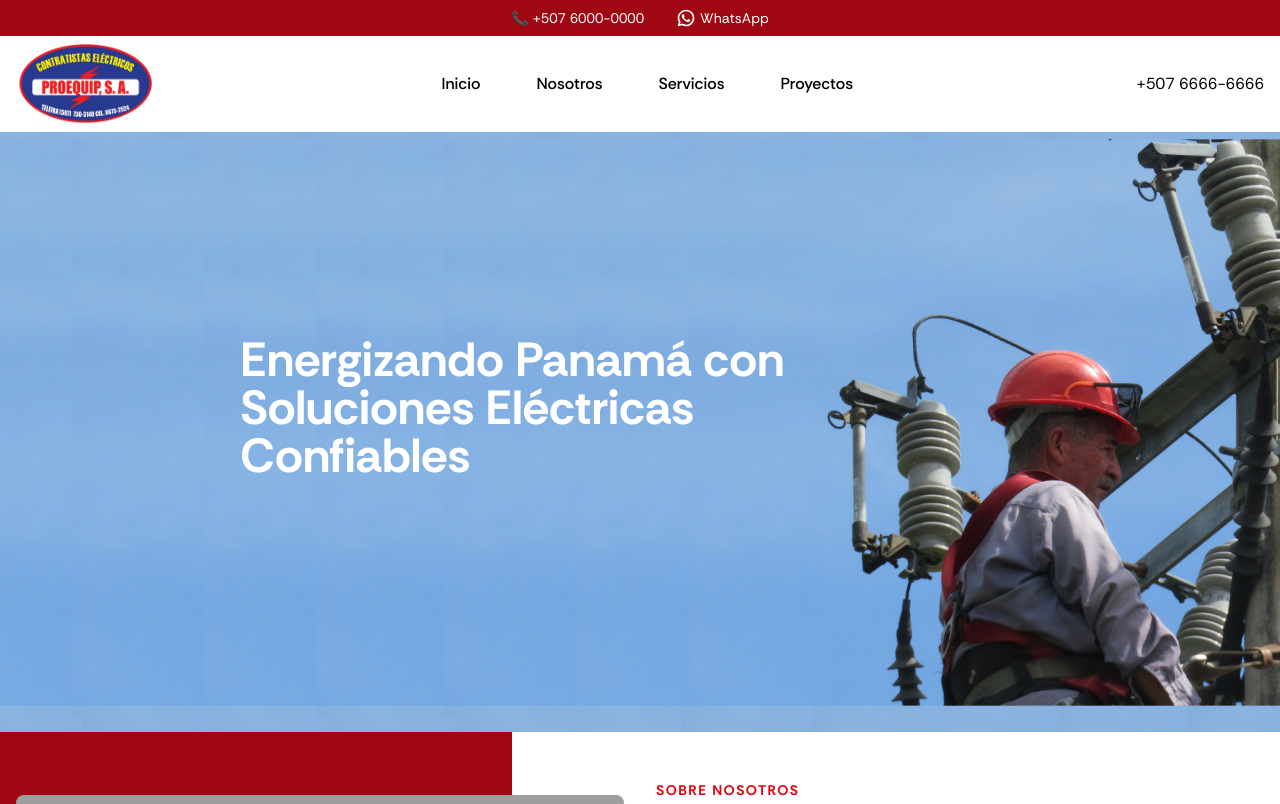
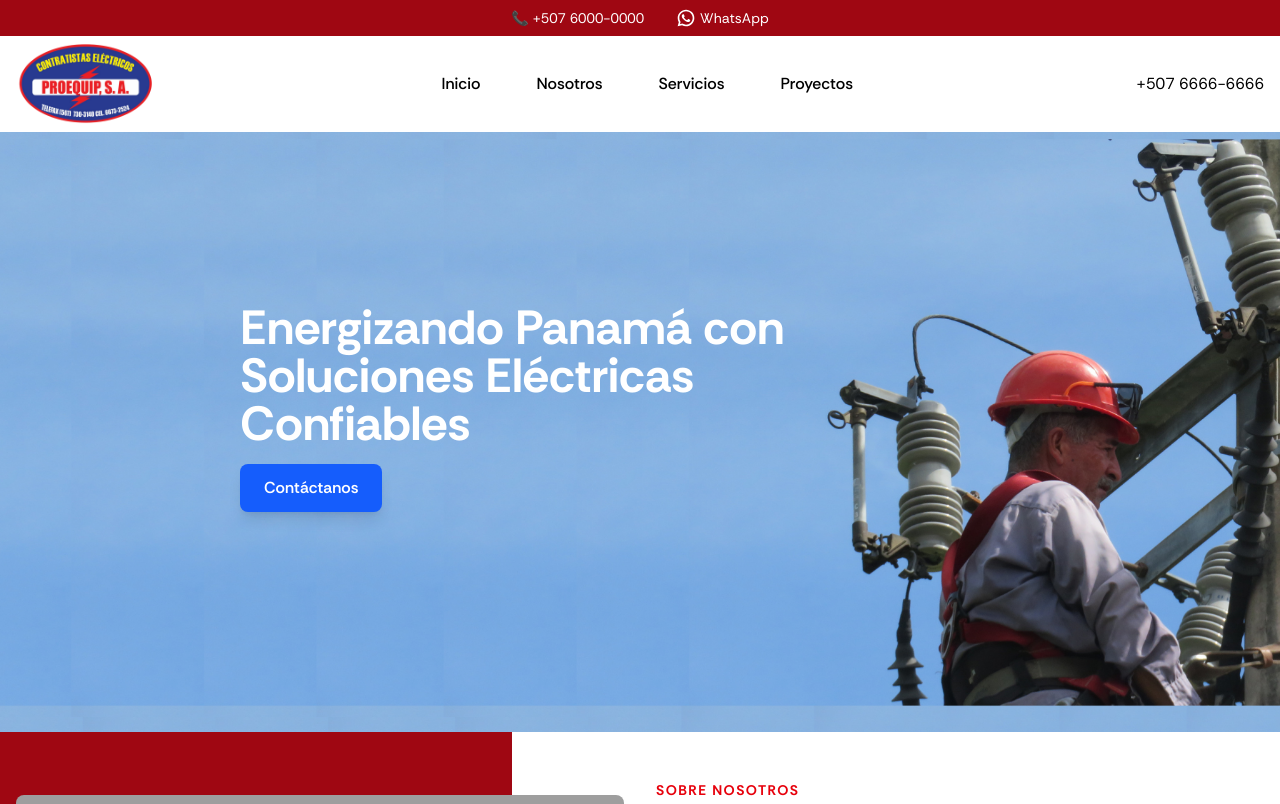
Before and after one commit to razielnavarro/pro-equip, a Next.js app: page / in a window 1280 px wide. Shown: the top 804 px of the page. Built offline with nearby package versions, Linux system fonts and the light colour scheme; grey boxes are pictures that could not be loaded.

Commit message:
feat: add contact button to hero section for improved user engagement

```diff
--- a/src/app/page.tsx
+++ b/src/app/page.tsx
@@ -17,14 +17,19 @@ export default function Home() {
       <main>
         <Navbar />
         {/* Section with name and role */}
-        <div className="flex flex-col-reverse items-center md:flex-row md:justify-center min-h-[75vh] bg-[url(/assets/heroTest4.png)] bg-cover bg-center opacity 25">
-          <section className="gap-y-2 text-center md:text-left px-10 mb-12 w-full ">
-            <h1 className="text-4xl md:text-5xl text-left max-w-[800px] pl-50 text-white font-bold">
-              Energizando Panamá con Soluciones Eléctricas Confiables
-            </h1>
-            <p></p>
+        <div className="flex flex-col-reverse items-center md:flex-row md:justify-center min-h-[75vh] bg-[url(/assets/heroTest4.png)] bg-cover bg-center">
+          <section className="gap-y-2 text-center md:text-left px-10 mb-12 w-full">
+            <div className="max-w-[800px] text-left pl-50">
+              <h1 className="text-4xl md:text-5xl text-white font-bold">
+                Energizando Panamá con Soluciones Eléctricas Confiables
+              </h1>
+              <button className="mt-4 px-6 py-3 bg-blue-600 hover:bg-blue-700 text-white font-semibold rounded-lg shadow-lg transition duration-300">
+                Contáctanos
+              </button>
+            </div>
           </section>
         </div>
+
         {/* Section with about us */}
         <div id="nosotros">
           <AboutUs />
```
